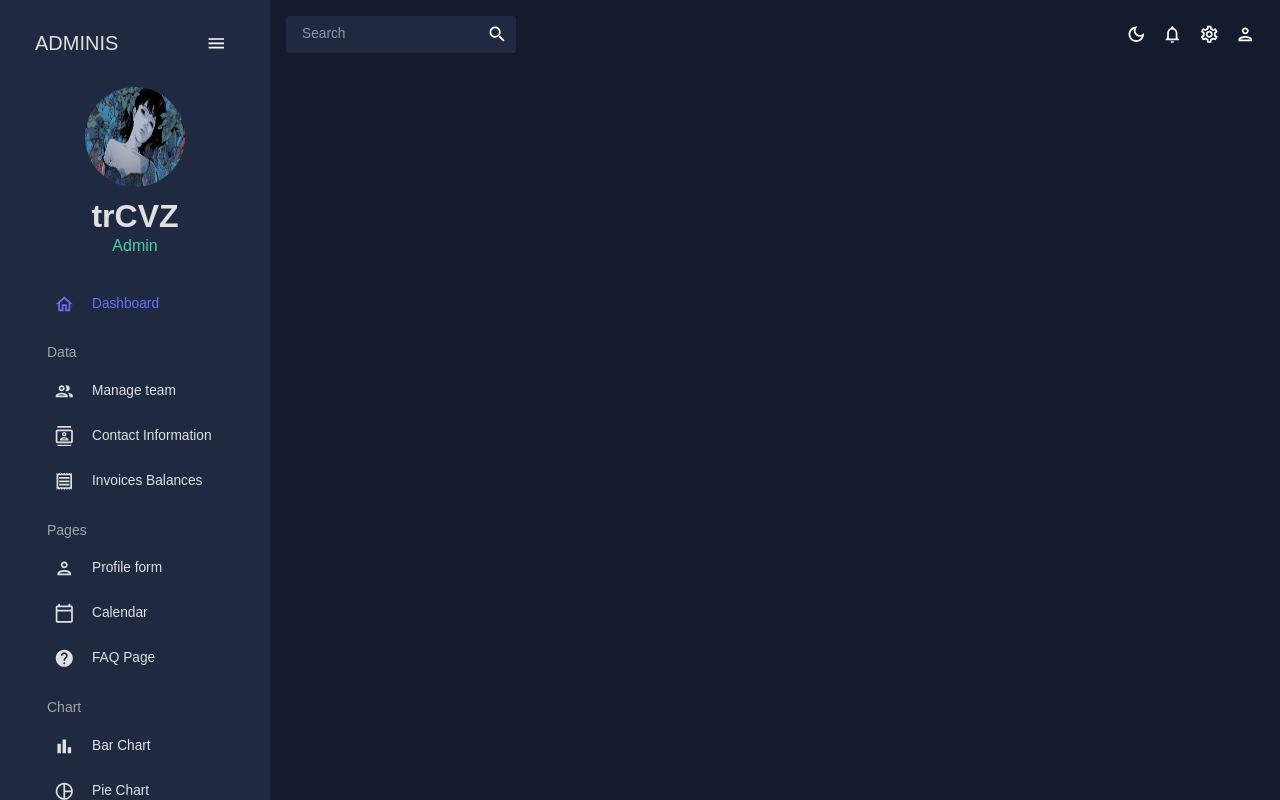
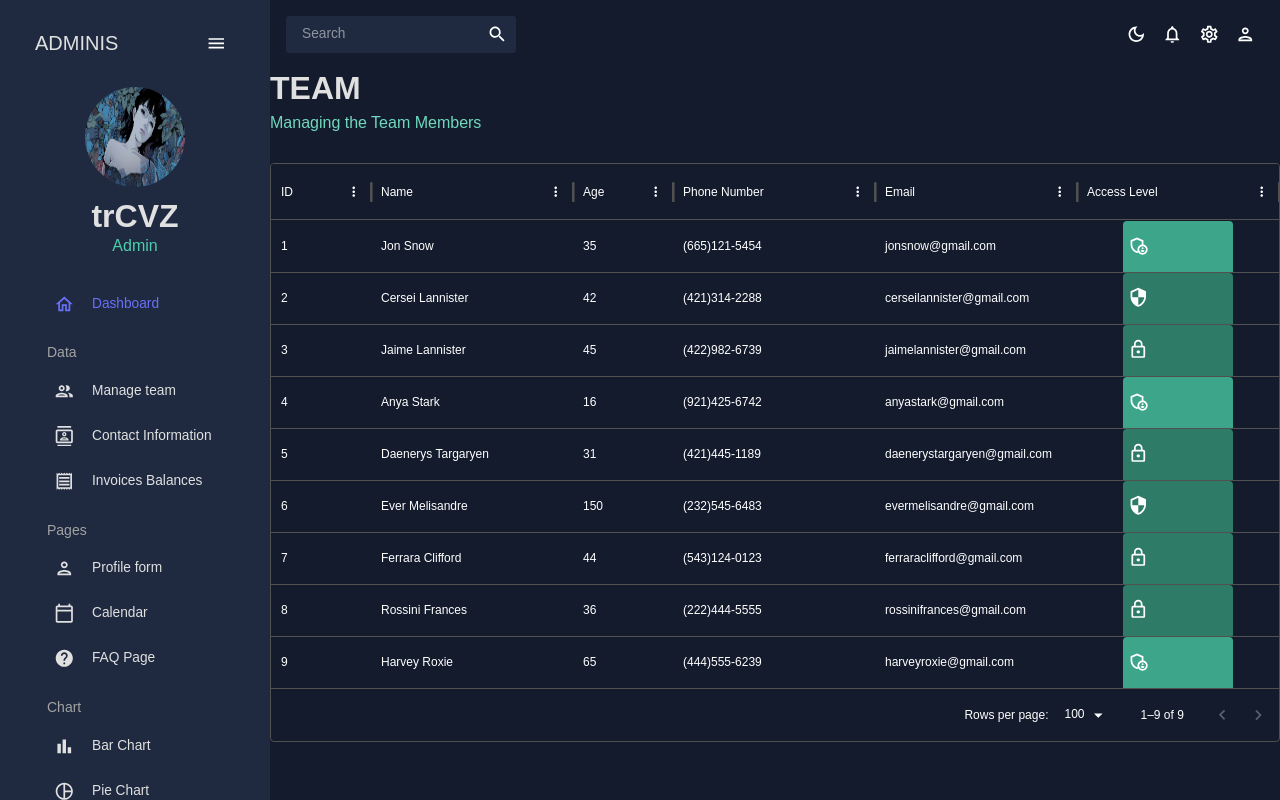
Before and after one commit to trCVZ/dashboard, a React (Create React App) app: page /team in a window 1280 px wide. Built offline with nearby package versions, Linux system fonts and the light colour scheme.

Commit message:
Added Team page

```diff
--- a/src/App.js
+++ b/src/App.js
@@ -5,15 +5,15 @@
 import SideBar from "./scenes/global/SideBar";
 import Dashboard from "./scenes/dashboard";
 import Team from "./scenes/team";
-import Invoices from "./scenes/invoices";
-import Contacts from "./scenes/contacts";
-import Bar from "./scenes/bar";
-import Form from "./scenes/form";
-import Line from "./scenes/line";
-import Pie from "./scenes/pie";
-import FAQ from "./scenes/faq";
-import Geography from "./scenes/geography";
-import Calendar from "./scenes/calendar";
+// import Invoices from "./scenes/invoices";
+// import Contacts from "./scenes/contacts";
+// import Bar from "./scenes/bar";
+// import Form from "./scenes/form";
+// import Line from "./scenes/line";
+// import Pie from "./scenes/pie";
+// import FAQ from "./scenes/faq";
+// import Geography from "./scenes/geography";
+// import Calendar from "./scenes/calendar";
 
 function App() {
   const [theme, colorMode] = useMode();
@@ -27,8 +27,8 @@
           <main className="content">
             <TopBar />
             <Routes>
-              <Route path="/" elemnt={<Dashboard />} />
-              <Route path="/team" elemnt={<Team />} />
+              <Route path="/" element={<Dashboard />} />
+              <Route path="/team" element={<Team />} />
               {/* <Route path="/contacts" elemnt={<Contacts />} />
               <Route path="/invoices" elemnt={<Invoices />} />
               <Route path="/form" elemnt={<Form />} />
--- a/src/data/mockData.js
+++ b/src/data/mockData.js
@@ -1,3 +1,5 @@
+import { tokens } from "../theme";
+
 export const mockDataTeam = [
   {
     id: 1,
--- a/src/scenes/team/index.jsx
+++ b/src/scenes/team/index.jsx
@@ -0,0 +1,78 @@
+import { Box, Typography, useTheme } from "@mui/material";
+import { DataGrid } from "@mui/x-data-grid";
+import { tokens } from "../../theme.js";
+import { mockDataTeam } from "../../data/mockData.js";
+import { AdminPanelSettingsOutlined } from "@mui/icons-material";
+import { LockOutlined } from "@mui/icons-material";
+import { SecurityOutlined } from "@mui/icons-material";
+import Header from "../../components/Header";
+
+const Team = () => {
+  const theme = useTheme();
+  const colors = tokens(theme.palette.mode);
+  const columns = [
+    { field: "id", headerName: "ID" },
+    {
+      field: "name",
+      headerName: "Name",
+      flex: 1,
+      cellClassName: "name-column-cell",
+    },
+    {
+      field: "age",
+      headerName: "Age",
+      type: "number",
+      headerAlign: "left",
+      align: "left",
+      cellClassName: "name-column-cell",
+    },
+    {
+      field: "phone",
+      headerName: "Phone Number",
+      flex: 1,
+    },
+    {
+      field: "email",
+      headerName: "Email",
+      flex: 1,
+    },
+    {
+      field: "access",
+      headerName: "Access Level",
+      flex: 1,
+      renderCell: ({ row: { access } }) => {
+        return (
+          <Box
+            width="60%"
+            m="0 auto"
+            p="5px"
+            diplay="flex"
+            justifyContent="center"
+            backgroundColor={
+              access === "admin"
+                ? colors.greenAccent[600]
+                : colors.greenAccent[700]
+            }
+            borderRadius="4px"
+          >
+            {access === "admin" && <AdminPanelSettingsOutlined />}
+            {access === "manager" && <SecurityOutlined />}
+            {access === "user" && <LockOutlined />}
+            <Typography color={colors.grey[100]}>{access}</Typography>
+          </Box>
+        );
+      },
+    },
+  ];
+
+  return (
+    <Box>
+      <Header title="TEAM" subtitle="Managing the Team Members" />
+      <Box>
+        <DataGrid rows={mockDataTeam} columns={columns} />
+      </Box>
+    </Box>
+  );
+};
+
+export default Team;
```
